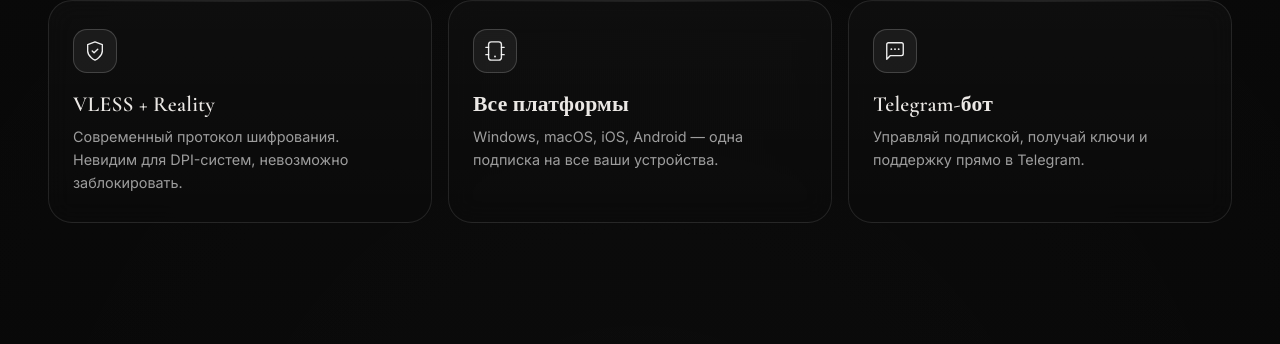
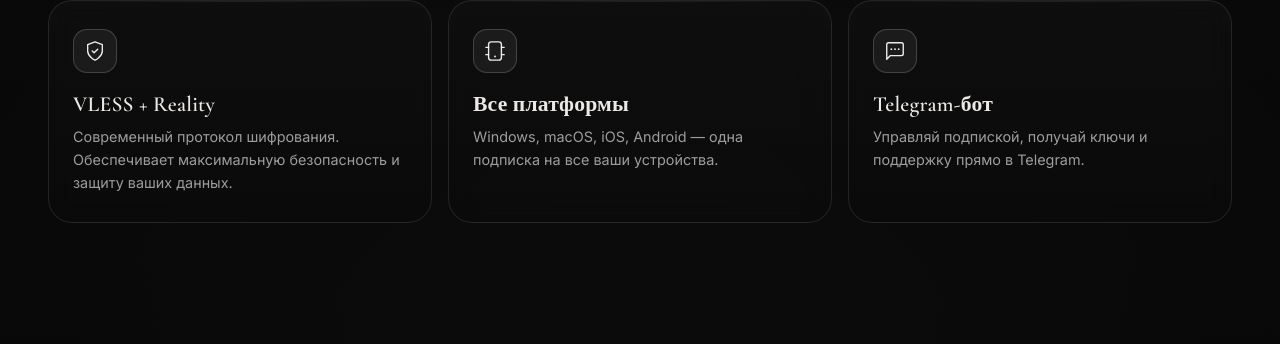
Before and after one commit to qqvoil/void, a Flask app: page / in a window 1280 px wide. Shown: the part 1289-1633 px from the top of the page. Run offline with Flask 3, Linux system fonts and the light colour scheme; some libraries are stand-ins or nearby versions.

Commit message:
Compliance: Remove 'DPI' and 'заблокировать'

```diff
--- a/templates/index.html
+++ b/templates/index.html
@@ -179,7 +179,7 @@
             </svg>
           </div>
           <h3 class="feature-card__title">VLESS + Reality</h3>
-          <p class="feature-card__text">Современный протокол шифрования. Невидим для DPI-систем, невозможно заблокировать.</p>
+          <p class="feature-card__text">Современный протокол шифрования. Обеспечивает максимальную безопасность и защиту ваших данных.</p>
         </div>
 
         <!-- Card 5 -->
```
